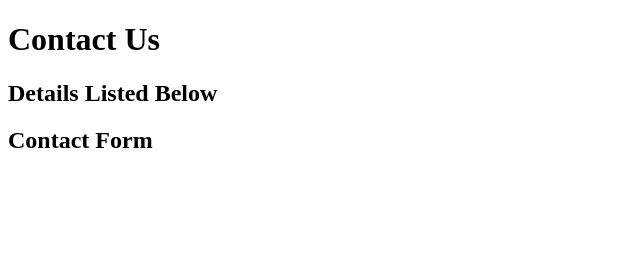
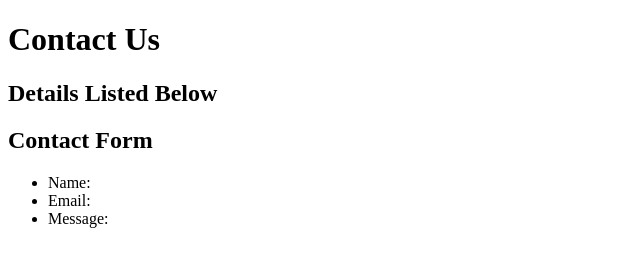
Before and after one commit to Baily-Design/GitPractice, a plain HTML site: page contact.html in a window 1280 px wide. Shown: the whole page, without its empty margins (0-640 px from the left). Drawn offline with Linux system fonts and the light colour scheme.

Commit message:
Added List To Contact

```diff
--- a/contact.html
+++ b/contact.html
@@ -9,5 +9,11 @@
     <h1>Contact Us</h1>
     <h2>Details Listed Below</h2>
     <h2>Contact Form</h2>
+
+    <ul>
+        <li>Name:</li>
+        <li>Email:</li>
+        <li>Message:</li>
+    </ul>
 </body>
 </html>
```
